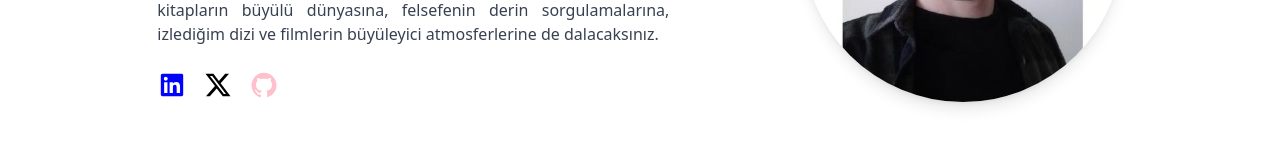
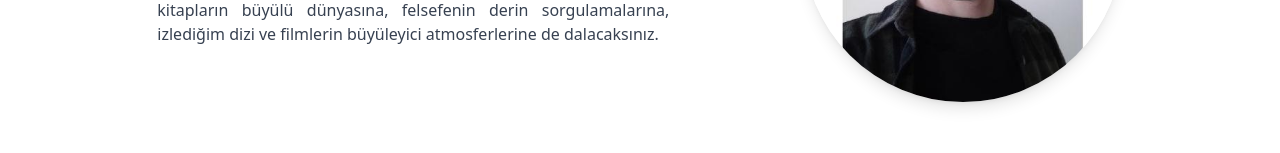
Before and after one commit to alprslanymeria/personal_blog, a Next.js app: page / in a window 1280 px wide. Shown: the part 322-475 px from the top of the page. Built offline with nearby package versions, Linux system fonts and the light colour scheme; no server answers.

Commit message:
icon dosyaları güncellendi

```diff
--- a/public/icons/githubIcon.tsx
+++ b/public/icons/githubIcon.tsx
@@ -1,11 +1,11 @@
 import React from "react"
 
-export default function GithubIcon() {
+export default function GithubIcon({color}: {color : string}) {
 
     return (
 
     <svg width="30" height="30" viewBox="0 0 24 24" fill="none" xmlns="http://www.w3.org/2000/svg" transform="rotate(0 0 0)">
-    <path d="M12 2.24902C6.51613 2.24902 2 6.70064 2 12.249C2 16.6361 4.87097 20.3781 8.87097 21.7329C9.3871 21.8297 9.54839 21.5071 9.54839 21.2813C9.54839 21.0555 9.54839 20.4103 9.51613 19.5393C6.74194 20.1845 6.16129 18.1845 6.16129 18.1845C5.70968 17.0555 5.03226 16.7329 5.03226 16.7329C4.12903 16.0877 5.06452 16.0877 5.06452 16.0877C6.06452 16.12 6.6129 17.12 6.6129 17.12C7.48387 18.6684 8.96774 18.2168 9.51613 17.9264C9.6129 17.2813 9.87097 16.8297 10.1613 16.5716C7.96774 16.3458 5.6129 15.4748 5.6129 11.6684C5.6129 10.5716 6.03226 9.70064 6.64516 9.02322C6.54839 8.79741 6.19355 7.76515 6.74194 6.37806C6.74194 6.37806 7.6129 6.11999 9.51613 7.41031C10.3226 7.18451 11.1613 7.05548 12.0323 7.05548C12.9032 7.05548 13.7742 7.15225 14.5484 7.41031C16.4516 6.15225 17.2903 6.37806 17.2903 6.37806C17.8387 7.73289 17.5161 8.79741 17.3871 9.02322C18.0323 9.70064 18.4194 10.6039 18.4194 11.6684C18.4194 15.4748 16.0645 16.3458 13.871 16.5716C14.2258 16.8942 14.5484 17.5393 14.5484 18.4426C14.5484 19.7974 14.5161 20.8619 14.5161 21.1845C14.5161 21.4426 14.7097 21.7329 15.1935 21.6361C19.129 20.3135 22 16.6039 22 12.1845C21.9677 6.70064 17.4839 2.24902 12 2.24902Z" fill="pink"/>
+    <path d="M12 2.24902C6.51613 2.24902 2 6.70064 2 12.249C2 16.6361 4.87097 20.3781 8.87097 21.7329C9.3871 21.8297 9.54839 21.5071 9.54839 21.2813C9.54839 21.0555 9.54839 20.4103 9.51613 19.5393C6.74194 20.1845 6.16129 18.1845 6.16129 18.1845C5.70968 17.0555 5.03226 16.7329 5.03226 16.7329C4.12903 16.0877 5.06452 16.0877 5.06452 16.0877C6.06452 16.12 6.6129 17.12 6.6129 17.12C7.48387 18.6684 8.96774 18.2168 9.51613 17.9264C9.6129 17.2813 9.87097 16.8297 10.1613 16.5716C7.96774 16.3458 5.6129 15.4748 5.6129 11.6684C5.6129 10.5716 6.03226 9.70064 6.64516 9.02322C6.54839 8.79741 6.19355 7.76515 6.74194 6.37806C6.74194 6.37806 7.6129 6.11999 9.51613 7.41031C10.3226 7.18451 11.1613 7.05548 12.0323 7.05548C12.9032 7.05548 13.7742 7.15225 14.5484 7.41031C16.4516 6.15225 17.2903 6.37806 17.2903 6.37806C17.8387 7.73289 17.5161 8.79741 17.3871 9.02322C18.0323 9.70064 18.4194 10.6039 18.4194 11.6684C18.4194 15.4748 16.0645 16.3458 13.871 16.5716C14.2258 16.8942 14.5484 17.5393 14.5484 18.4426C14.5484 19.7974 14.5161 20.8619 14.5161 21.1845C14.5161 21.4426 14.7097 21.7329 15.1935 21.6361C19.129 20.3135 22 16.6039 22 12.1845C21.9677 6.70064 17.4839 2.24902 12 2.24902Z" fill={color}/>
     </svg>
 
     )
--- a/public/icons/linkedinIcon.tsx
+++ b/public/icons/linkedinIcon.tsx
@@ -1,12 +1,12 @@
 import React from "react"
 
 
-export default function LinkedinIcon() {
+export default function LinkedinIcon({color} : {color: string}) {
 
     return (
 
     <svg width="30" height="30" viewBox="0 0 24 24" fill="none" xmlns="http://www.w3.org/2000/svg" transform="rotate(0 0 0)">
-    <path d="M19.7065 3H4.34844C3.62264 3 3.04199 3.58065 3.04199 4.30645V19.6935C3.04199 20.3903 3.62264 21 4.34844 21H19.6485C20.3743 21 20.9549 20.4194 20.9549 19.6935V4.27742C21.013 3.58065 20.4323 3 19.7065 3ZM8.35491 18.3H5.71297V9.73548H8.35491V18.3ZM7.01942 8.54516C6.14846 8.54516 5.4807 7.84839 5.4807 7.00645C5.4807 6.16452 6.17749 5.46774 7.01942 5.46774C7.86136 5.46774 8.55813 6.16452 8.55813 7.00645C8.55813 7.84839 7.91942 8.54516 7.01942 8.54516ZM18.371 18.3H15.7291V14.1484C15.7291 13.1613 15.7001 11.8548 14.3356 11.8548C12.942 11.8548 12.7388 12.9581 12.7388 14.0613V18.3H10.0968V9.73548H12.6807V10.9258H12.7097C13.0872 10.229 13.9291 9.53226 15.2356 9.53226C17.9356 9.53226 18.4291 11.2742 18.4291 13.6548V18.3H18.371Z" fill="blue"/>
+    <path d="M19.7065 3H4.34844C3.62264 3 3.04199 3.58065 3.04199 4.30645V19.6935C3.04199 20.3903 3.62264 21 4.34844 21H19.6485C20.3743 21 20.9549 20.4194 20.9549 19.6935V4.27742C21.013 3.58065 20.4323 3 19.7065 3ZM8.35491 18.3H5.71297V9.73548H8.35491V18.3ZM7.01942 8.54516C6.14846 8.54516 5.4807 7.84839 5.4807 7.00645C5.4807 6.16452 6.17749 5.46774 7.01942 5.46774C7.86136 5.46774 8.55813 6.16452 8.55813 7.00645C8.55813 7.84839 7.91942 8.54516 7.01942 8.54516ZM18.371 18.3H15.7291V14.1484C15.7291 13.1613 15.7001 11.8548 14.3356 11.8548C12.942 11.8548 12.7388 12.9581 12.7388 14.0613V18.3H10.0968V9.73548H12.6807V10.9258H12.7097C13.0872 10.229 13.9291 9.53226 15.2356 9.53226C17.9356 9.53226 18.4291 11.2742 18.4291 13.6548V18.3H18.371Z" fill={color}/>
     </svg>
 
     )
--- a/public/icons/twitterIcon.tsx
+++ b/public/icons/twitterIcon.tsx
@@ -1,12 +1,12 @@
 import React from "react"
 
 
-export default function TwitterIcon() {
+export default function TwitterIcon({color} : {color : string}) {
 
     return (
 
     <svg width="30" height="30" viewBox="0 0 24 24" fill="none" xmlns="http://www.w3.org/2000/svg" transform="rotate(0 0 0)">
-    <path d="M17.7512 2.96094H20.818L14.1179 10.6187L22 21.0391H15.8284L10.9946 14.7191L5.4636 21.0391H2.39492L9.56132 12.8483L2 2.96094H8.32824L12.6976 8.73762L17.7512 2.96094ZM16.6748 19.2035H18.3742L7.40492 4.70014H5.58132L16.6748 19.2035Z" fill="black"/>
+    <path d="M17.7512 2.96094H20.818L14.1179 10.6187L22 21.0391H15.8284L10.9946 14.7191L5.4636 21.0391H2.39492L9.56132 12.8483L2 2.96094H8.32824L12.6976 8.73762L17.7512 2.96094ZM16.6748 19.2035H18.3742L7.40492 4.70014H5.58132L16.6748 19.2035Z" fill={color}/>
     </svg>
 
     )
```
Also changed, not shown: public/icons/facebookIcon.tsx (added, +12 -0 lines), public/icons/whatsappIcon.tsx (added, +12 -0 lines).
